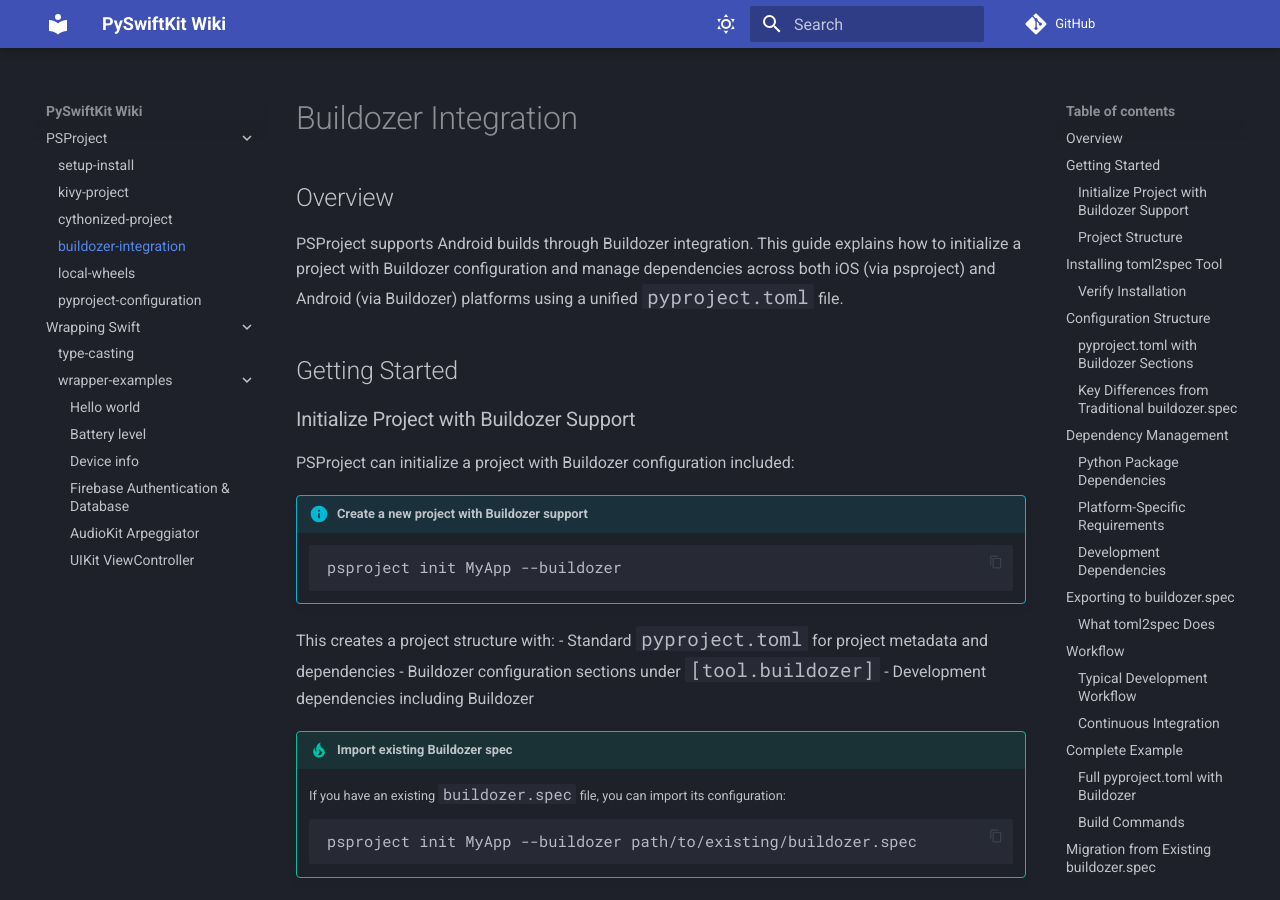
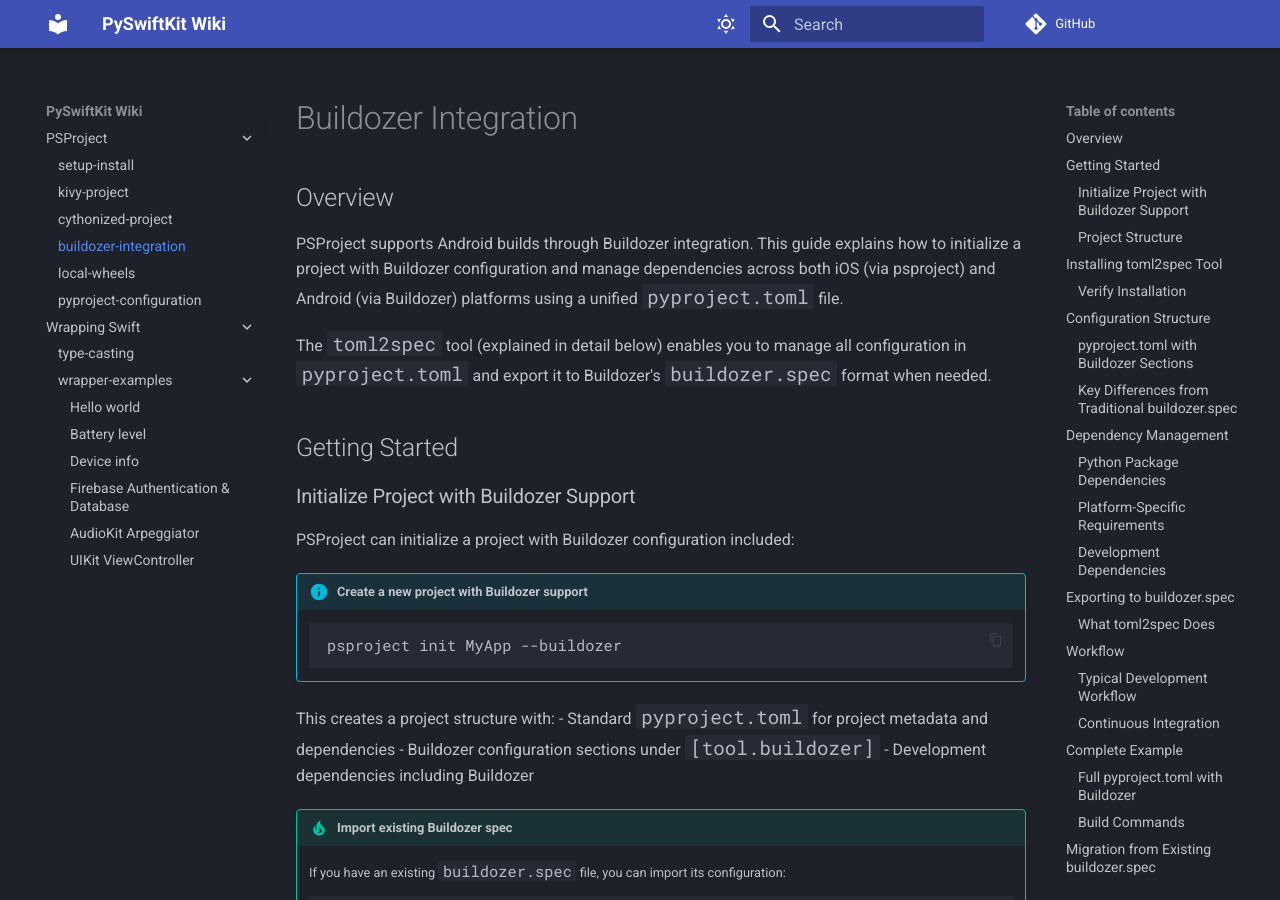
Before and after one commit to Py-Swift/wiki-source, an MkDocs documentation site: the page built from docs/project/kivy/buildozer-integration.md, in a window 1280 px wide and 900 px high. Built offline with MkDocs 1.6.1 and Material for MkDocs 9.7.7, drawn with Linux system fonts in a browser that asks for light colours; comment, search, counter and statistics services are not loaded.

Commit message:
Clarify toml2spec as a forward reference in overview

```diff
--- a/docs/project/kivy/buildozer-integration.md
+++ b/docs/project/kivy/buildozer-integration.md
@@ -3,6 +3,8 @@
 ## Overview
 
 PSProject supports Android builds through Buildozer integration. This guide explains how to initialize a project with Buildozer configuration and manage dependencies across both iOS (via psproject) and Android (via Buildozer) platforms using a unified `pyproject.toml` file.
+
+The `toml2spec` tool (explained in detail below) enables you to manage all configuration in `pyproject.toml` and export it to Buildozer's `buildozer.spec` format when needed.
 
 ## Getting Started
 
```
